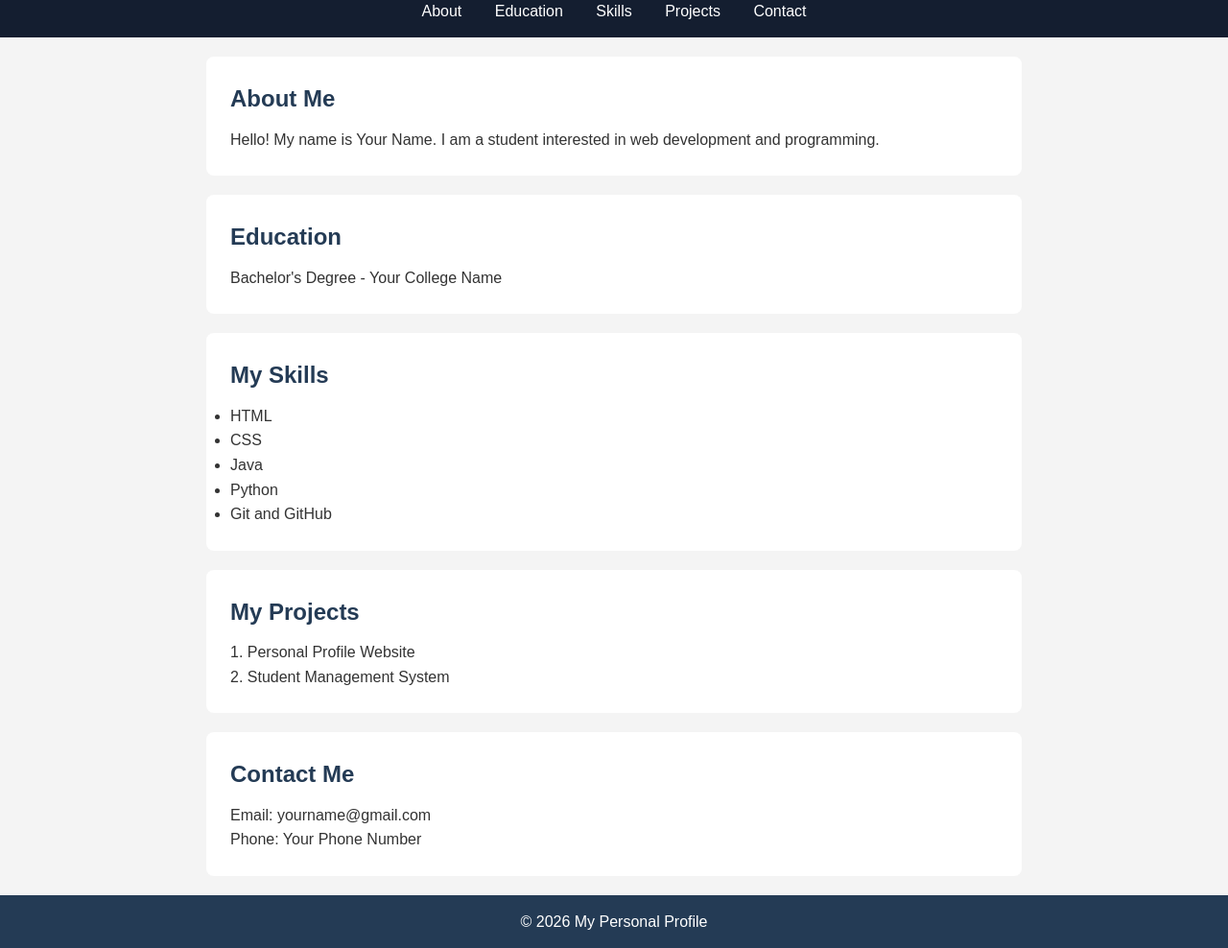
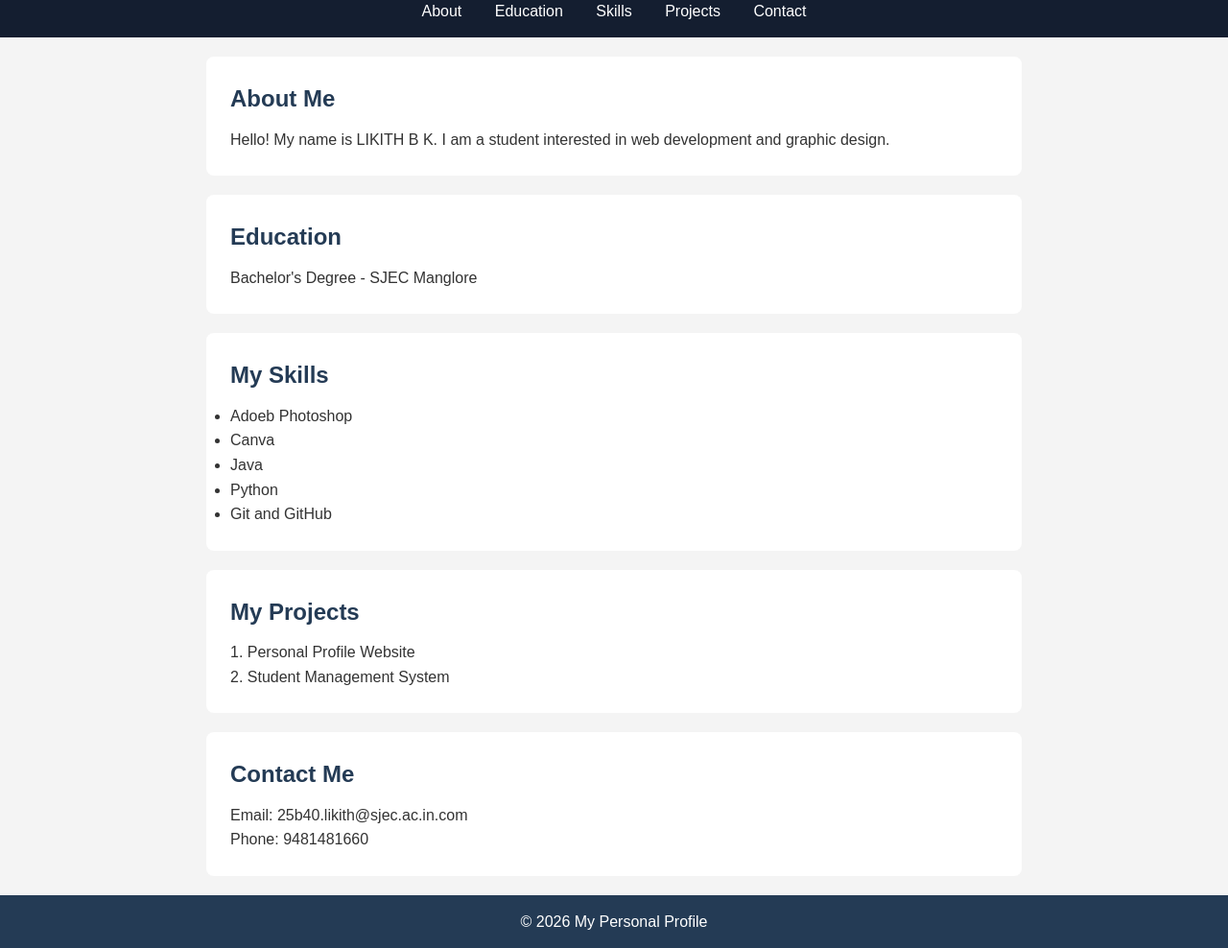
Before and after one commit to 25b39leon-lang/Likith_OE, a plain HTML site: page index.html in a window 1280 px wide. Shown: the part 153-1141 px from the top of the page at 96% size. Drawn offline with Linux system fonts and the light colour scheme.

Commit message:
Final commit

```diff
--- a/index.html
+++ b/index.html
@@ -24,21 +24,21 @@
 
     <section id="about">
         <h2>About Me</h2>
-        <p>Hello! My name is Your Name.
+        <p>Hello! My name is LIKITH B K.
         I am a student interested in web development
-        and programming.</p>
+        and graphic design.</p>
     </section>
 
     <section id="education">
         <h2>Education</h2>
-        <p>Bachelor's Degree - Your College Name</p>
+        <p>Bachelor's Degree - SJEC Manglore</p>
     </section>
 
     <section id="skills">
         <h2>My Skills</h2>
         <ul>
-            <li>HTML</li>
-            <li>CSS</li>
+            <li>Adoeb Photoshop</li>
+            <li>Canva</li>
             <li>Java</li>
             <li>Python</li>
             <li>Git and GitHub</li>
@@ -53,8 +53,8 @@
 
     <section id="contact">
         <h2>Contact Me</h2>
-        <p>Email: yourname@gmail.com</p>
-        <p>Phone: Your Phone Number</p>
+        <p>Email: 25b40.likith@sjec.ac.in.com</p>
+        <p>Phone: 9481481660</p>
     </section>
 
     <footer>
```
Also changed, not shown: Dockerfile.txt (deleted), 2 other files.
